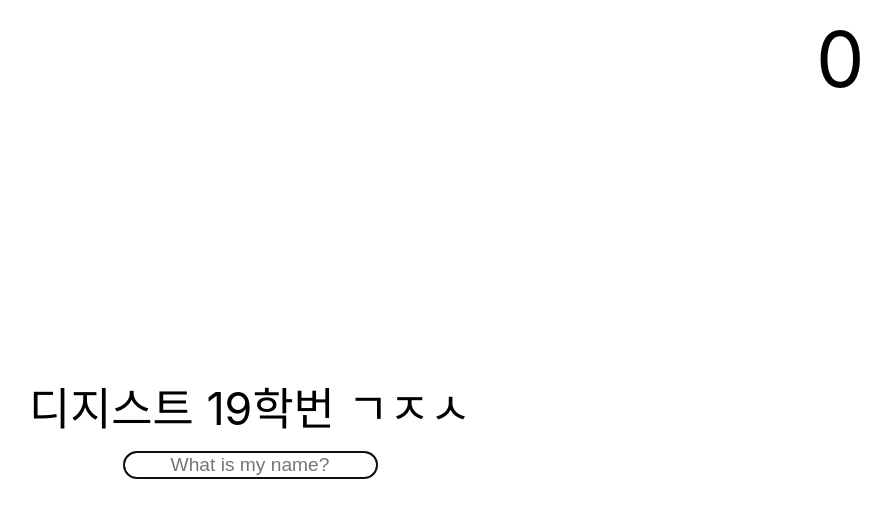
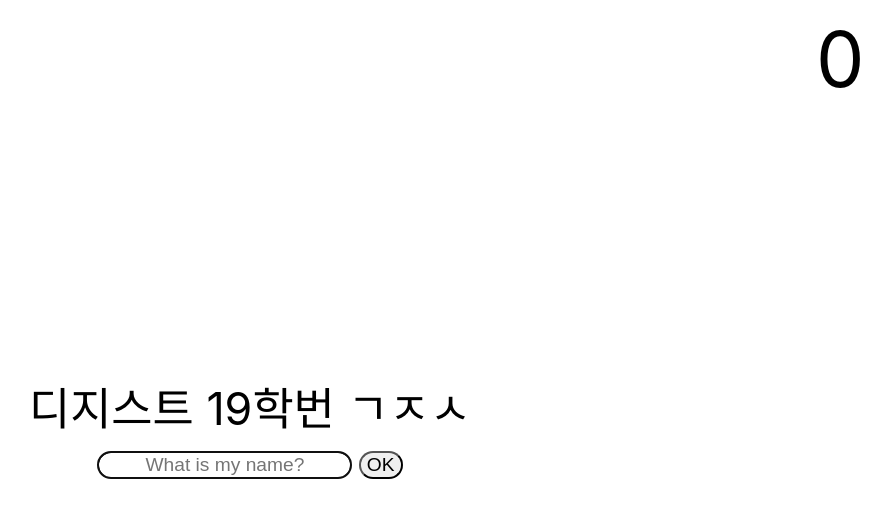
Before and after one commit to huijjj/what-is-your-name, a React (Create React App) app: page / in a window 1280 px wide. Shown: the top 518 px of the page, without its empty margins (390-1280 px from the left). Built offline with nearby package versions, Linux system fonts and the light colour scheme; the HTML template or start-up script is replaced by a standard one.

Commit message:
add: submit button

```diff
--- a/src/Quiz.css
+++ b/src/Quiz.css
@@ -23,6 +23,12 @@
     font-size: 1.5vw;
     border-radius: 4vw;
     text-align: center;
+    margin-right: 0.5vw;
+}
+
+.quiz__submit {
+    font-size: 1.5vw;
+    border-radius: 3vw;
 }
 
 .result {
--- a/src/Quiz.js
+++ b/src/Quiz.js
@@ -174,6 +174,7 @@ function Quiz() {
                     <div className="quiz__question">{quizList[index]?.problem}</div>
                     <form onSubmit={onSubmit} autoComplete="off">
                         <input autoFocus placeholder="What is my name?" type="text" name="answer" className="quiz__answer"></input>
+                        <input className="quiz__submit" type="submit" value="OK"/>
                     </form>
                 </div>
             </>
```
